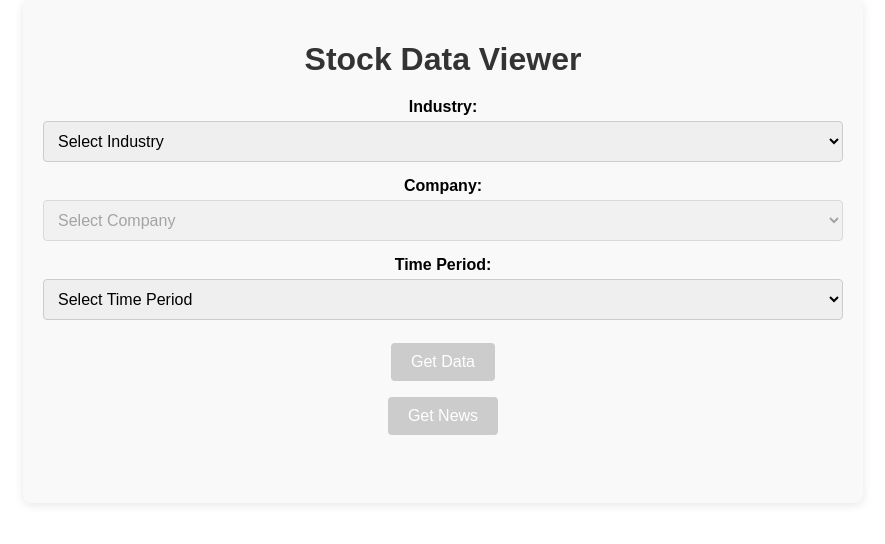
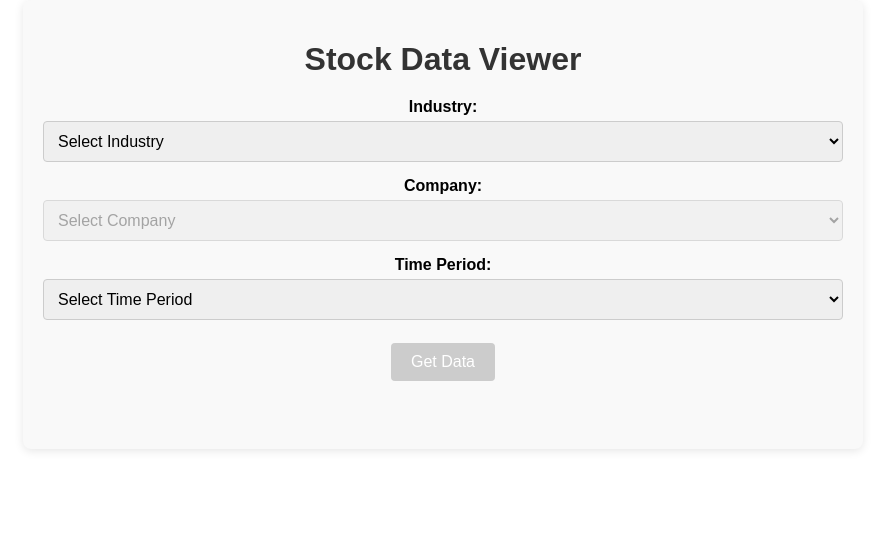
Before and after one commit to jaosy/AN6002_Business_Valuation_Project, a React (Create React App) app in the folder bvapp/: page / in a window 1280 px wide. Shown: the top 544 px of the page, without its empty margins (197-1082 px from the left). Built offline with nearby package versions, Linux system fonts and the light colour scheme.

Commit message:
Fetch news with single get data button

```diff
--- a/bvapp/src/App.js
+++ b/bvapp/src/App.js
@@ -47,32 +47,6 @@ function App() {
     "Overall Risk",
   ];
 
-  const test = async (e) => {
-    setLoading(true);
-    try {
-      const response = await fetch("/api/news", {
-        method: "POST",
-        headers: {
-          "Content-Type": "application/json",
-        },
-        body: JSON.stringify({
-          industry,
-          company,
-          time_period: timePeriod,
-        }),
-      });
-
-      if (!response.ok) {
-        throw new Error("Error fetching stock data");
-      }
-
-      const data = await response.json();
-      console.log(data);
-      setNews(data);
-      setLoading(false);
-    } catch (e) {}
-  };
-
   const handleSubmit = async (e) => {
     e.preventDefault();
     setLoading(true);
@@ -100,6 +74,26 @@ function App() {
       setForecastPlot(JSON.parse(data["forecast_plot"]));
       setIndustryPEPlot(JSON.parse(data["industry_plot"]));
       setStockDataPlot(JSON.parse(data["plot"]));
+
+      // news
+      const newsResponse = await fetch("/api/news", {
+        method: "POST",
+        headers: {
+          "Content-Type": "application/json",
+        },
+        body: JSON.stringify({
+          industry,
+          company,
+          time_period: timePeriod,
+        }),
+      });
+
+      if (!newsResponse.ok) {
+        throw new Error("Error fetching stock data");
+      }
+
+      const newsData = await newsResponse.json();
+      setNews(newsData);
     } catch (error) {
       console.error("Error fetching data", error);
     } finally {
@@ -202,21 +196,6 @@ function App() {
           Get Data
         </button>
       </form>
-
-      <button
-        variant="contained"
-        color="primary"
-        type="submit"
-        onClick={() => test()}
-        disabled={timePeriod === "" || industry === "" || company === ""}
-        style={
-          timePeriod === "" || industry === "" || company === ""
-            ? styles.buttonDisabled
-            : styles.button
-        }
-      >
-        Get News
-      </button>
 
       {loading && (
         <div style={styles.loader}>
```
